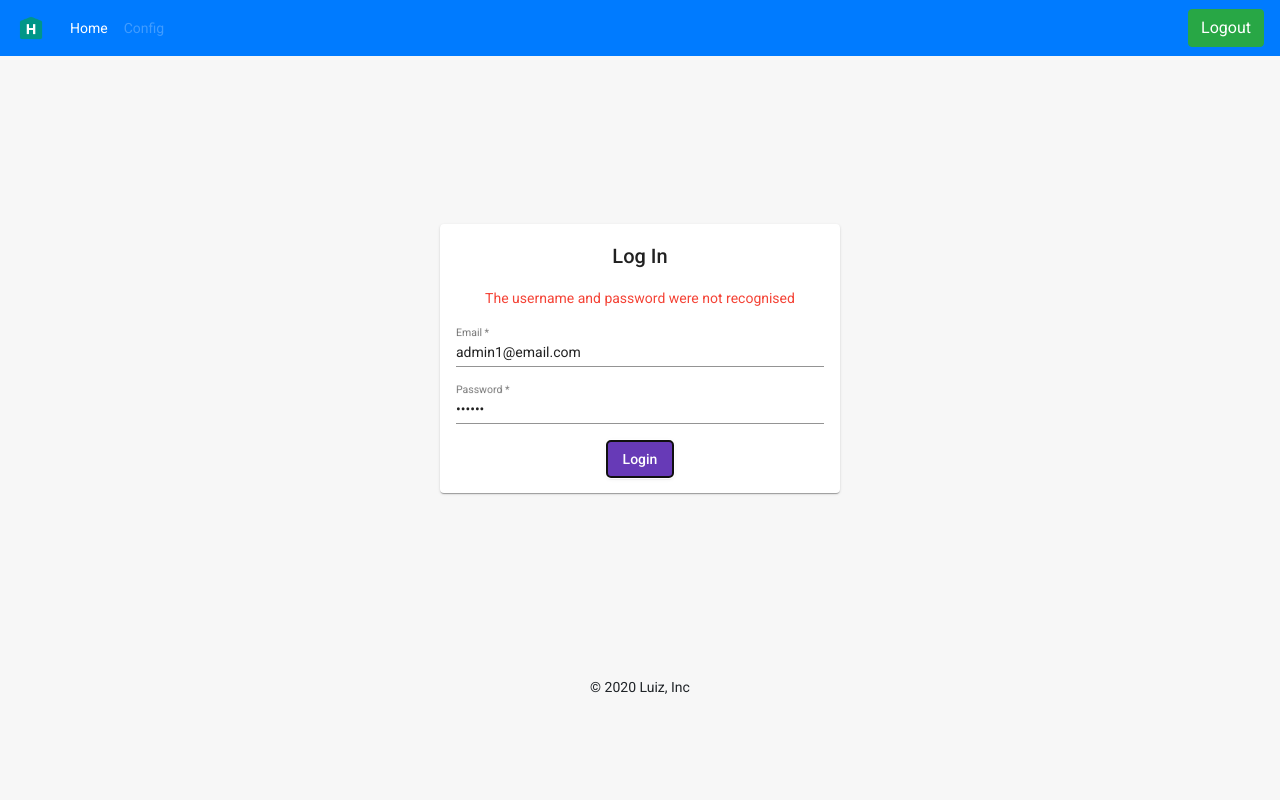
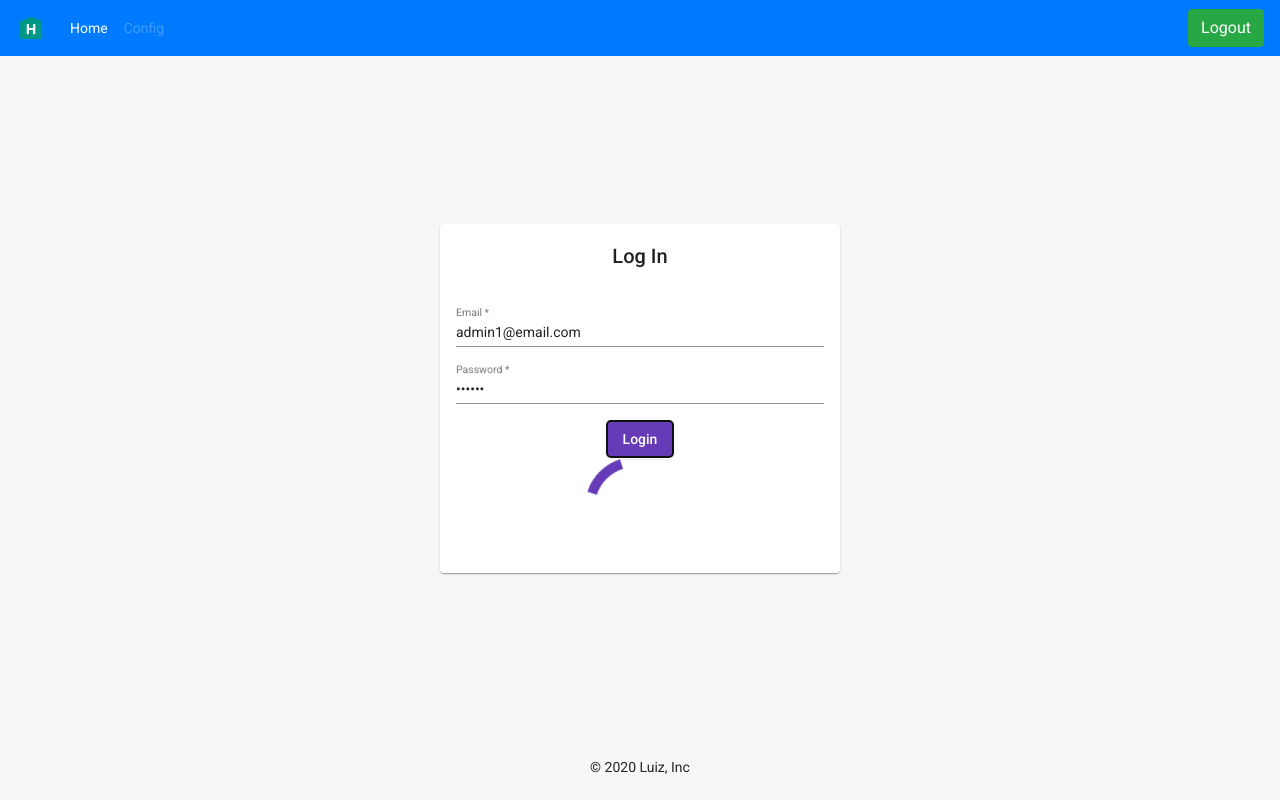
Before and after one commit to guitarde/his-pro, an Angular app: page /#/login in a window 1280 px wide. Both pictures are taken after a click on the button "Login". Built offline with nearby package versions, Linux system fonts and the light colour scheme; no server answers.

Commit message:
Updated readmed and added new element on component login

```diff
--- a/src/app/components/login/login.component.css
+++ b/src/app/components/login/login.component.css
@@ -7,3 +7,8 @@ mat-card {
 mat-form-field {
     display: block;
 }
+
+mat-spinner {
+    position: relative;
+    margin-left: 35%;
+}
--- a/src/app/components/login/login.component.html
+++ b/src/app/components/login/login.component.html
@@ -19,6 +19,8 @@
                 </mat-error>
             </mat-form-field>
             <button mat-raised-button color="primary">Login</button>
+
+            <mat-spinner class="full-width-input" *ngIf="loading"></mat-spinner>
         </form>
     </mat-card-content>
 </mat-card>
--- a/src/app/components/login/login.component.ts
+++ b/src/app/components/login/login.component.ts
@@ -12,6 +12,7 @@ import { UserLogin } from '../../models/user-login.model';
 export class LoginComponent implements OnInit {
   form: FormGroup;
   public loginInvalid: boolean;
+  public loading = false;
 
   constructor(
     private fb: FormBuilder,
@@ -28,7 +29,7 @@ export class LoginComponent implements OnInit {
 
   async onSubmit() {
     this.loginInvalid = false;
-
+    this.loading = true;
     if (this.form.valid) {
       try {
         const username = this.form.get('email').value;
@@ -36,13 +37,12 @@ export class LoginComponent implements OnInit {
 
         const user = new UserLogin(username, password);
         this._loginService.login(user).subscribe(value => {
+          this.loginInvalid = false;
           this._router.navigate(['/users']);
-          this.loginInvalid = false;
         });
       } catch (err) {
-        console.error(err);
+        this.loginInvalid = true;
       }
-      this.loginInvalid = true;
 
     }
   }
```
Also changed, not shown: 1 other file (tests, documents, lock files or other folders).
